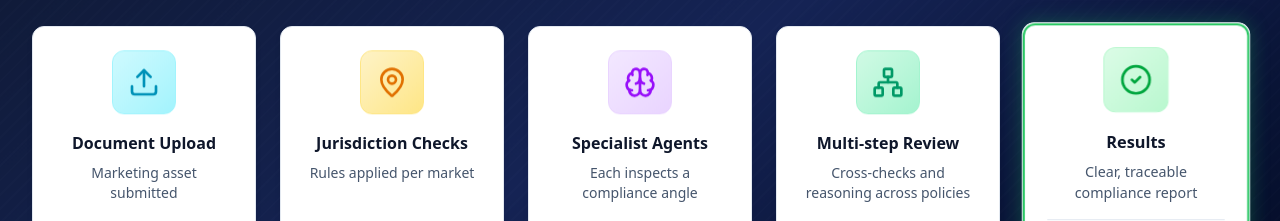
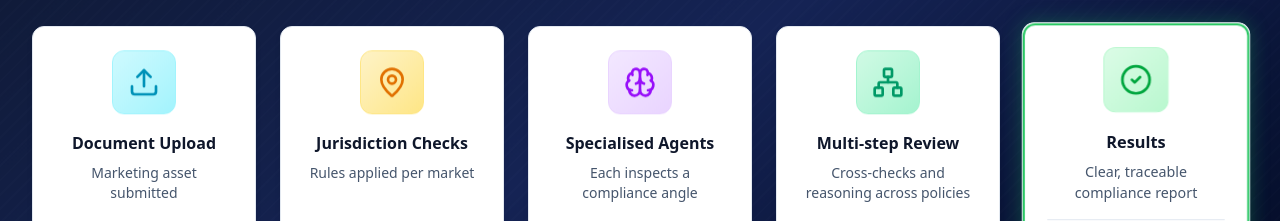
Before and after one commit to Devaang18/solas-site, a Next.js app: page /gaming in a window 1280 px wide. Shown: the part 1902-2123 px from the top of the page. Built offline with nearby package versions, Linux system fonts and the light colour scheme.

Commit message:
consistent UK english spellings

```diff
--- a/src/app/gaming/page.tsx
+++ b/src/app/gaming/page.tsx
@@ -91,7 +91,7 @@ function AgenticProcessSection() {
     },
     {
       icon: Brain,
-      title: 'Specialist Agents',
+      title: 'Specialised Agents',
       description: 'Each inspects a compliance angle',
       color: 'purple',
       microAnimation: 'brain'
```
